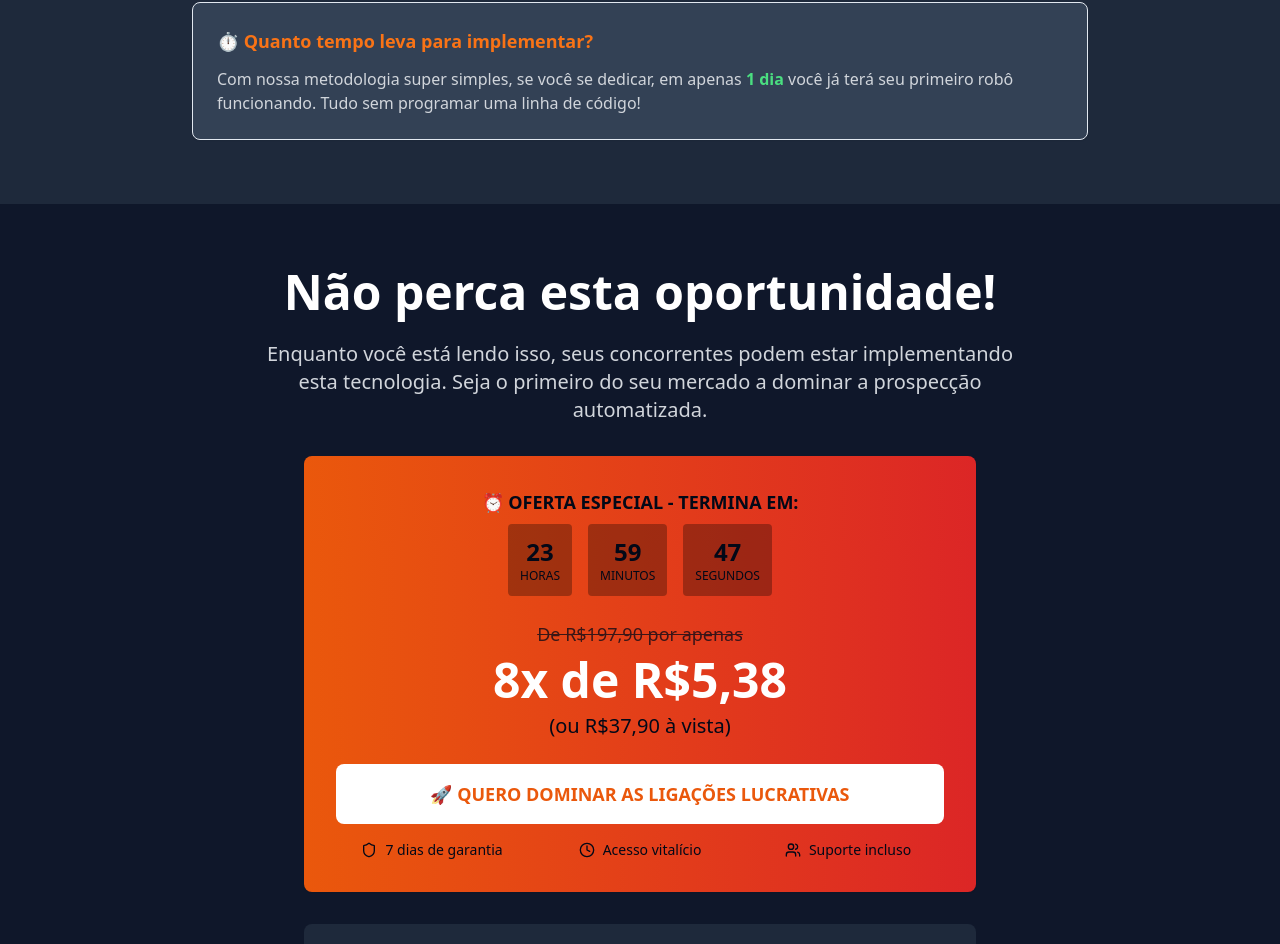
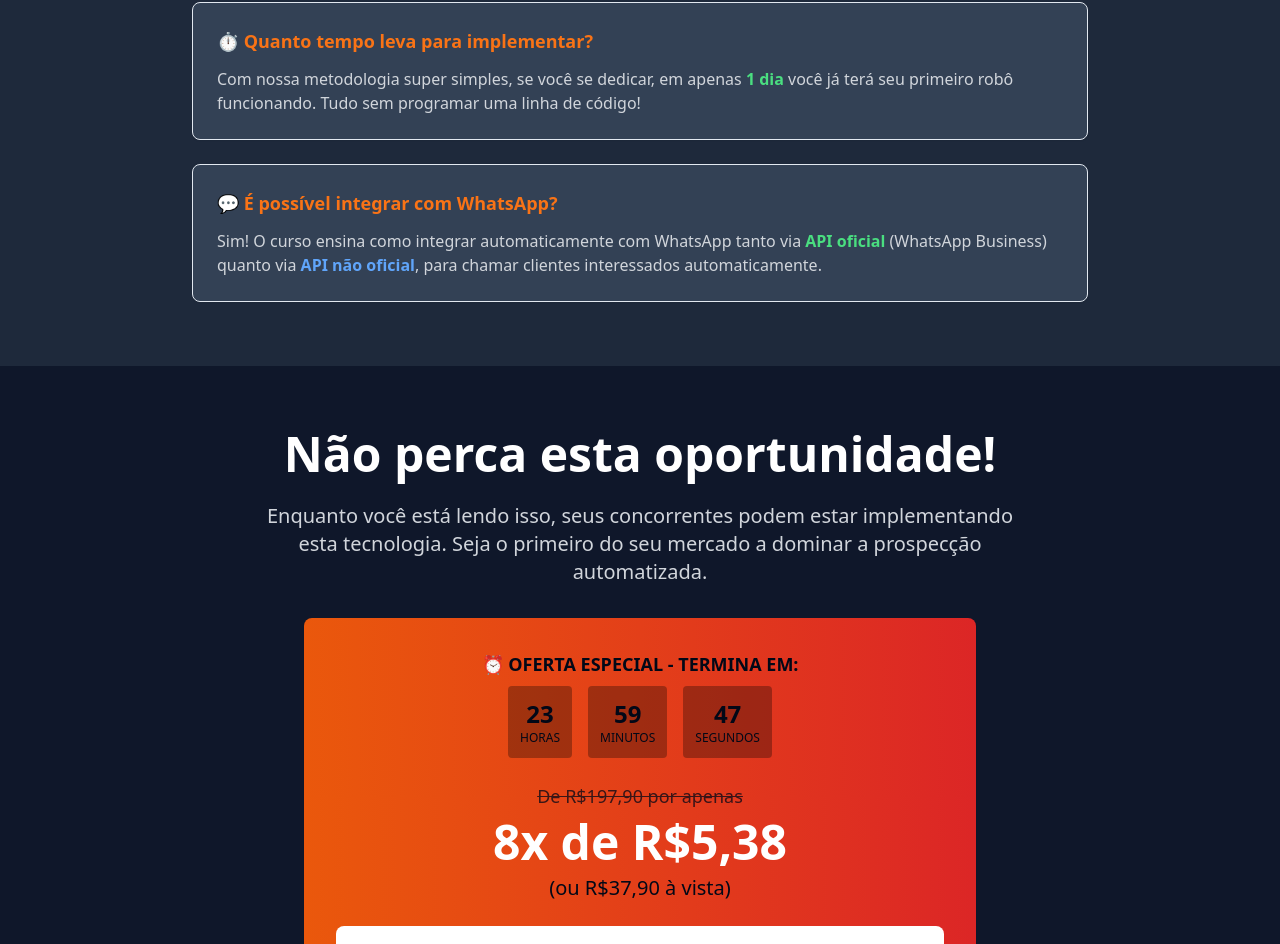
Before and after one commit to rafaelhtml/conversao-pura, a React (Vite) app: page / in a window 1280 px wide. Shown: the part 6063-7007 px from the top of the page. Built offline with nearby package versions, Linux system fonts and the light colour scheme.

Commit message:
Adicionar integração com WhatsApp ao FAQ
Adicionada informação ao FAQ sobre a possibilidade de integrar com WhatsApp para chamar clientes interessados automaticamente, tanto via API oficial quanto não oficial.

```diff
--- a/src/pages/Index.tsx
+++ b/src/pages/Index.tsx
@@ -532,6 +532,15 @@ const IndexContent = () => {
                </p>
             </Card>
 
+            <Card className="bg-slate-700 p-6">
+              <h3 className="font-bold text-lg mb-3 text-orange-500">
+                💬 É possível integrar com WhatsApp?
+              </h3>
+              <p className="text-gray-300">
+                Sim! O curso ensina como integrar automaticamente com WhatsApp tanto via <strong className="text-green-400">API oficial</strong> (WhatsApp Business) quanto via <strong className="text-blue-400">API não oficial</strong>, para chamar clientes interessados automaticamente.
+              </p>
+            </Card>
+
           </div>
         </div>
       </section>
```
